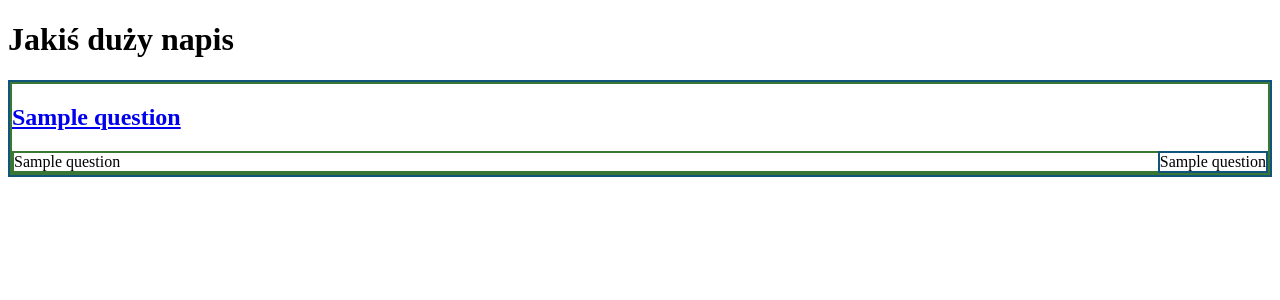
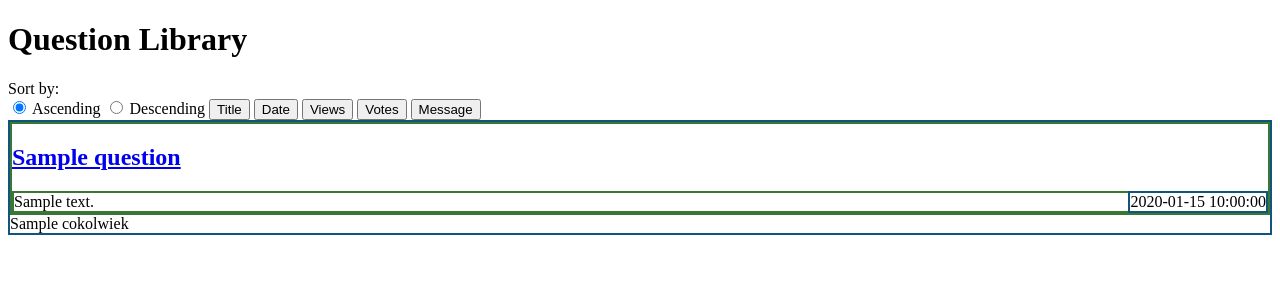
Before and after one commit to xtarzyk/askMate, a Flask app: template templates/list.html in a window 1280 px wide. Shown: the top 300 px of the page. Run offline with Flask 2, Linux system fonts and the light colour scheme; the template is opened without the code that fills it: most values are stand-ins (such as "Sample title", 1, 10 or a date in 2020).

Commit message:
List and sort function are working

```diff
--- a/server.py
+++ b/server.py
@@ -1,7 +1,10 @@
 from flask import Flask, render_template, redirect, request, abort
-from util import get_question_by_id, get_answers_by_question_id, id_maker, get_all_questions
+from util import get_question_by_id, get_answers_by_question_id, id_maker
 from datetime import datetime
 from data_manager import read_csv_file, csv_columns, write_csv_file
+from collections import OrderedDict
+from operator import getitem
+
 
 
 app = Flask(__name__)
@@ -46,11 +49,39 @@ def date(convert_time):
 
 @app.route("/list")
 def list_questions():
-    questions = get_all_questions()
+    questions = read_csv_file(DATAFILE)
+    questions = OrderedDict(sorted(questions.items(), key=lambda x: getitem(x[1], "view_number")))
+
+    sort_by = request.args.get("sort_by")
+    order = request.args.get("order")
+    if order == "asc":
+        if sort_by == "title":
+            questions = OrderedDict(sorted(questions.items(), key=lambda x: getitem(x[1], "title")))
+        if sort_by == "submission_time":
+            questions = OrderedDict(sorted(questions.items(), key=lambda x: getitem(x[1], "submission_time")))
+        if sort_by == "message":
+            questions = OrderedDict(sorted(questions.items(), key=lambda x: getitem(x[1], "message")))
+        if sort_by == "view_number":
+            questions = OrderedDict(sorted(questions.items(), key=lambda x: getitem(x[1], "view_number")))
+        if sort_by == "vote_number":
+            questions = OrderedDict(sorted(questions.items(), key=lambda x: getitem(x[1], "vote_number")))
+    if order == "desc":
+        if sort_by == "title":
+            questions = OrderedDict(sorted(questions.items(), key=lambda x: getitem(x[1], "title"), reverse=True))
+        if sort_by == "submission_time":
+            questions = OrderedDict(sorted(questions.items(), key=lambda x: getitem(x[1], "submission_time"), reverse=True))
+        if sort_by == "message":
+            questions = OrderedDict(sorted(questions.items(), key=lambda x: getitem(x[1], "message"), reverse=True))
+        if sort_by == "view_number":
+            questions = OrderedDict(sorted(questions.items(), key=lambda x: getitem(x[1], "view_number"), reverse=True))
+        if sort_by == "vote_number":
+            questions = OrderedDict(sorted(questions.items(), key=lambda x: getitem(x[1], "vote_number"), reverse=True))
+
+
+
+
     for question in questions:
-        if question[0] != "id":
-            question[1] = date(question[1])
-
+        questions[question]["submission_time"] = date(questions[question]["submission_time"])
     return render_template('list.html', questions=questions)
 
 
--- a/templates/list.html
+++ b/templates/list.html
@@ -5,21 +5,39 @@
     <title>List of questions</title>
 </head>
 <body>
-    <h1>Jakiś duży napis</h1>
+
+    <h1>Question Library</h1>
+
+    Sort by: <form>
+        <label>
+        <input type="radio" name="order" value="asc" checked>
+            Ascending
+        </label>
+        <label>
+        <input type="radio" name="order" value="desc" >
+            Descending
+        </label>
+        <button name="sort_by" value="title">Title</button>
+        <button name="sort_by" value="submission_time">Date</button>
+        <button name="sort_by" value="view_number"> Views</button>
+        <button name="sort_by" value="vote_number">Votes</button>
+        <button name="sort_by" value="message">Message</button>
+
+    </form>
+
     <div style="border:2px solid #11557C">
         {% for question in questions %}
-            {% if question[0] != "id" %}
-                <div style="border:2px solid #3A7734">
-                    <h2><a href="/question/{{ question[0] }}">{{ question[4] }}</a></h2>
+                   <div style="border:2px solid #3A7734">
+                    <h2><a href="/question/{{ question }}">{{ questions[question]["title"] }}</a></h2>
                     <div style="float:right;border:2px solid #11557C">
-                        {{ question[1] }}
+                        {{ questions[question]["submission_time"] }}
                     </div>
                     <div style="border:2px solid #3A7734">
-                        {{ question[5] }}
+                        {{ questions[question]["message"] }}
                     </div>
                 </div>
-            {% endif %}
         {% endfor %}
+    {{ cokolwiek }}
     </div>
 </body>
 </html>
--- a/util.py
+++ b/util.py
@@ -37,6 +37,6 @@ def id_maker(dict_id):
         ide = max_key + 1
     return int(ide)
 
-def get_all_questions():
-    data_file = open_file('sample_data/movie_questions.csv')
-    return data_file
+# def get_all_questions():
+#     data_file = open_file('sample_data/movie_questions.csv')
+#     return data_file
```
Also changed, not shown: sample_data/question.csv (+1 -14 lines).
